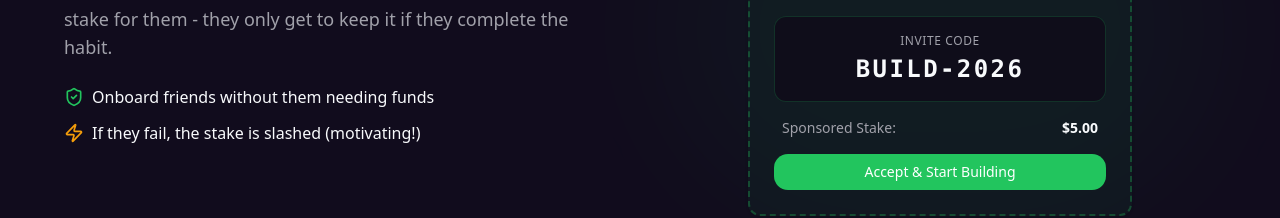
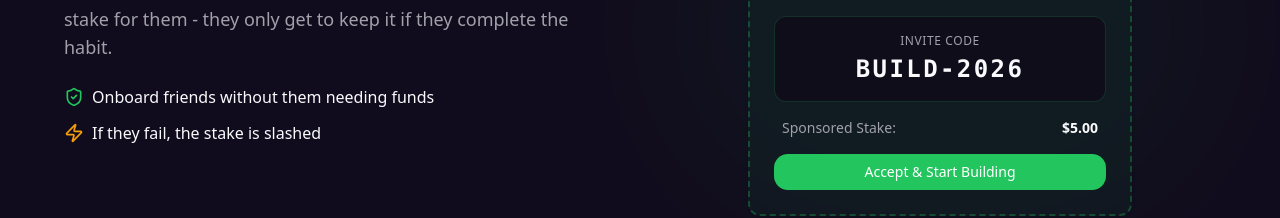
Before and after one commit to Markkop/habitchain-landing-page, a Next.js app: page / in a window 1280 px wide. Shown: the part 2285-2503 px from the top of the page. Built offline with nearby package versions, Linux system fonts and the light colour scheme.

Commit message:
Refine text on landing page to improve clarity by removing redundant phrasing regarding stake slashing.

```diff
--- a/app/page.tsx
+++ b/app/page.tsx
@@ -243,7 +243,7 @@ export default function LandingPage() {
                 </li>
                 <li className="flex items-center gap-2">
                   <Zap className="w-5 h-5 text-warning" />
-                  <span>If they fail, the stake is slashed (motivating!)</span>
+                  <span>If they fail, the stake is slashed</span>
                 </li>
               </ul>
             </div>
```
